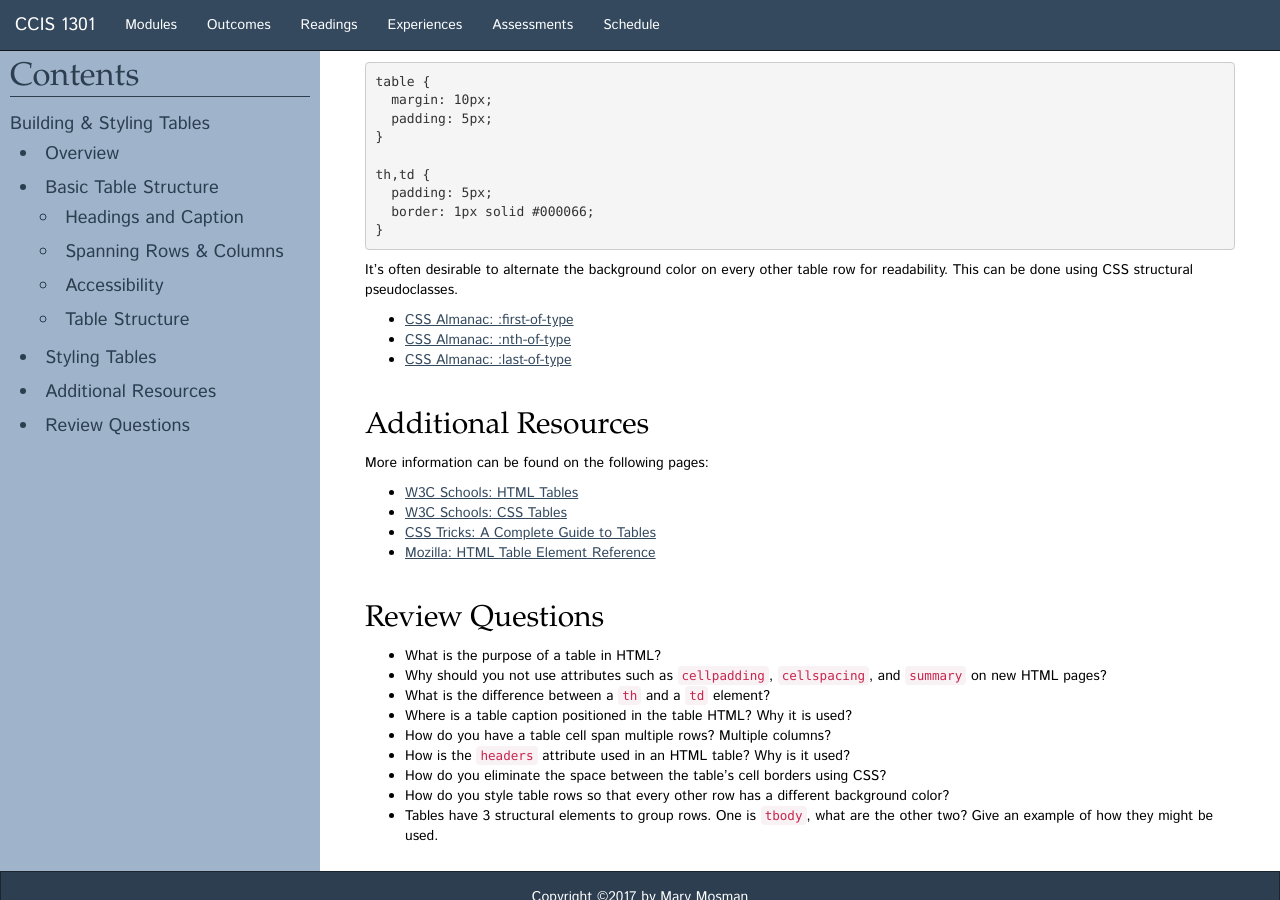
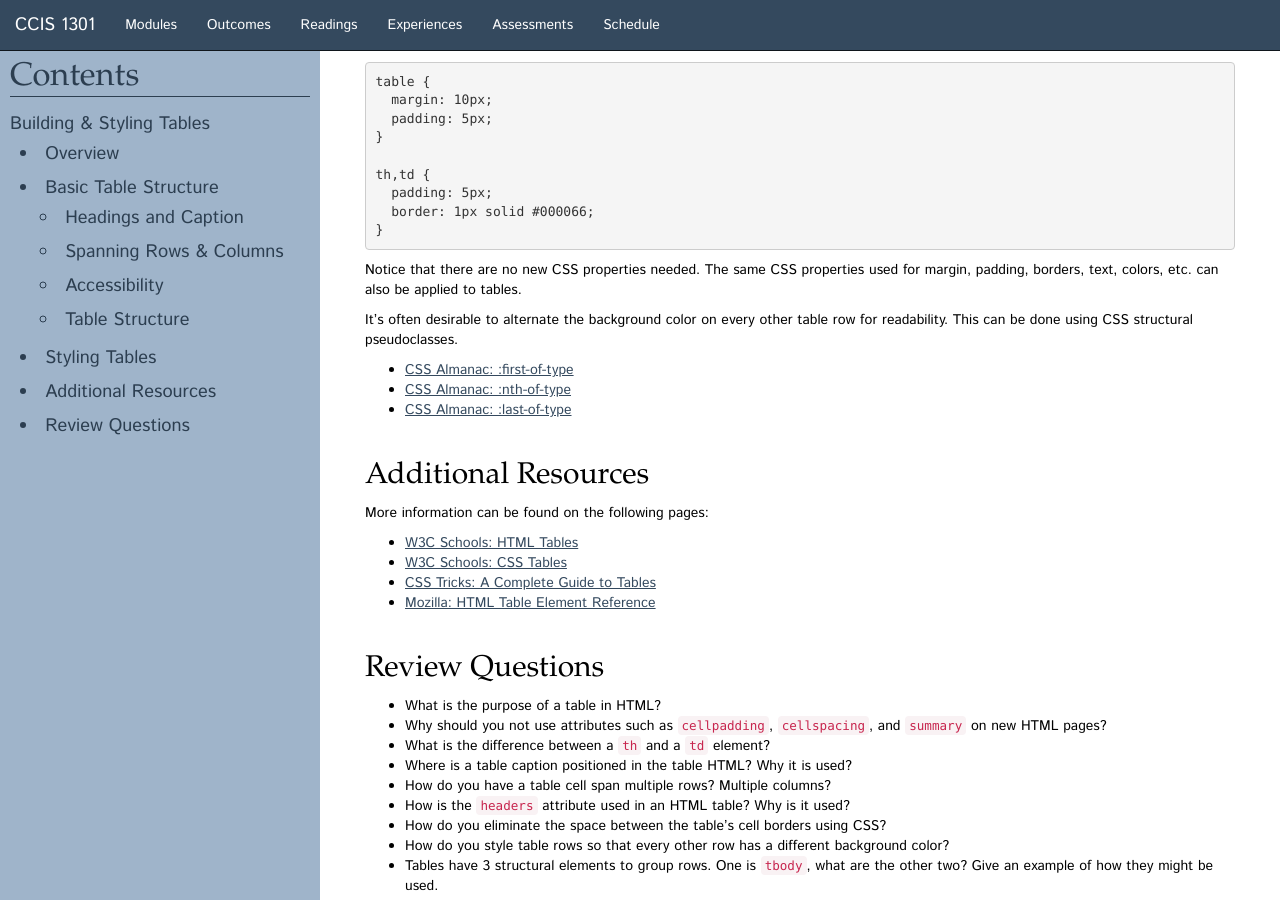
Before and after one commit to htc-ccis1301/fall-2017, a Jekyll site: the page built from _readings/tables.md, in a window 1280 px wide and 900 px high, scrolled down 2255 px. Built offline with Jekyll 4.4.1, drawn with Linux system fonts in a browser that asks for light colours; emoji names are drawn with the system emoji font; some web fonts are replaced.

Commit message:
Table CSS

```diff
--- a/_readings/tables.md
+++ b/_readings/tables.md
@@ -138,6 +138,7 @@ th,td {
 }
 </pre>
 
+Notice that there are no new CSS properties needed. The same CSS properties used for margin, padding, borders, text, colors, etc. can also be applied to tables.
 
 It's often desirable to alternate the background color on every other table row for readability.  This can be done using CSS structural pseudoclasses.
 
```
